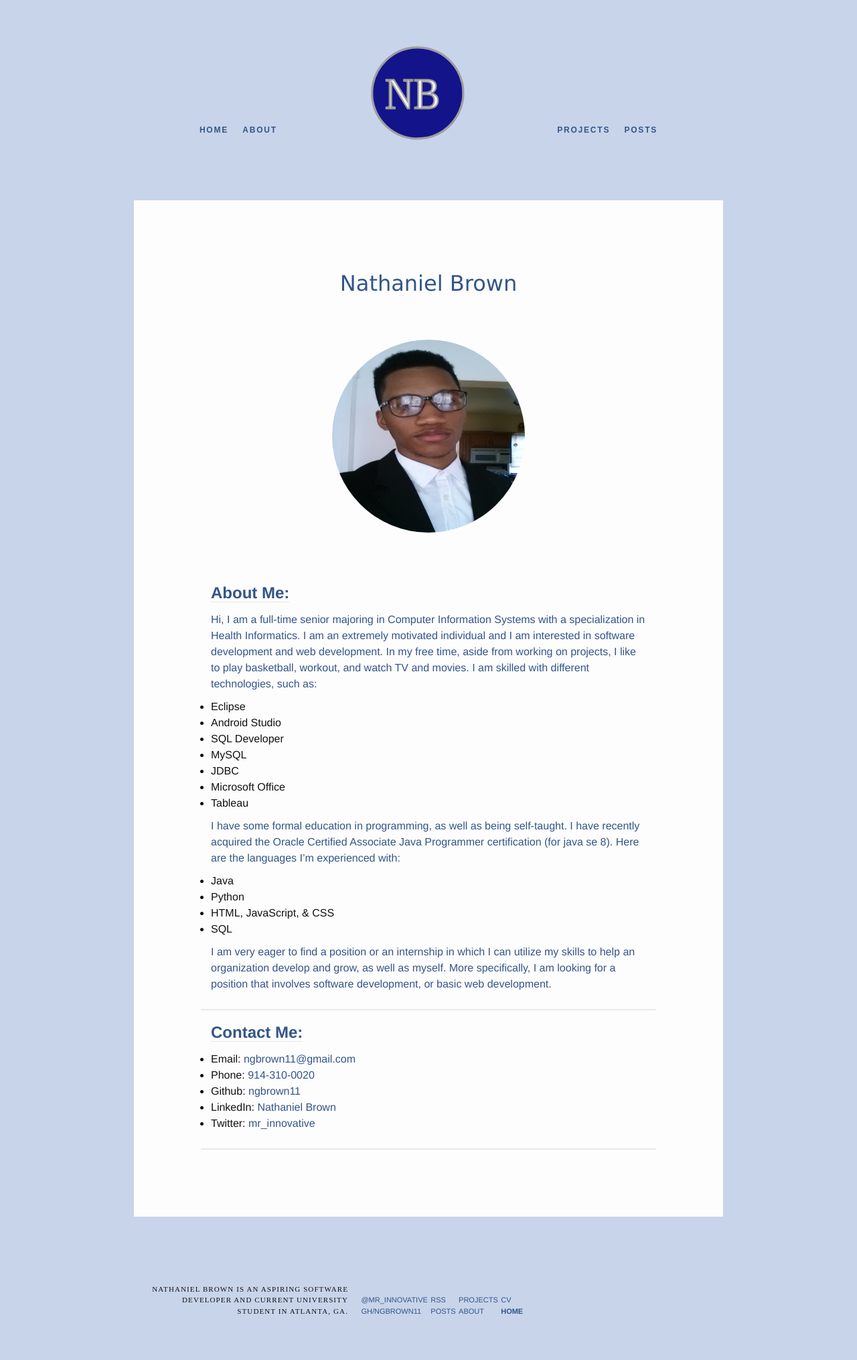
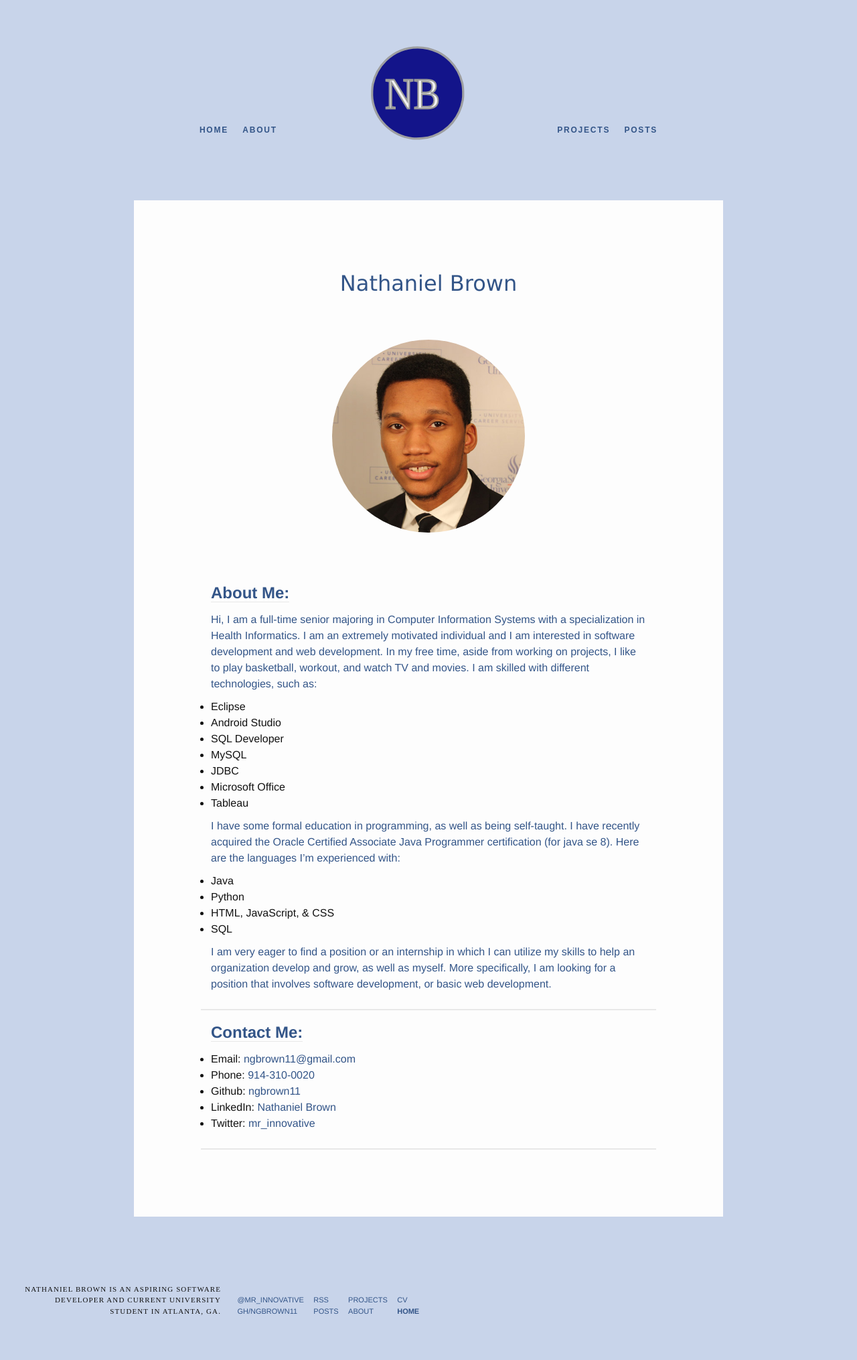
Before and after one commit to ngbrown11/ngbrown11.github.io, a Jekyll site: the page built from permalinks/about.md, in a window 1280 px wide. Shown: the whole page at 67% size. Built offline with Jekyll 4.4.1, drawn with Linux system fonts in a browser that asks for light colours.

Commit message:
Edit footer -palm, edit about page image

```diff
--- a/_includes/footer.html
+++ b/_includes/footer.html
@@ -1,6 +1,6 @@
 <footer class="site-footer">
 
-  <div class="wrapper">
+  <div class="wrapper-foot">
 
     <!-- <div class="footer-col-wrapper">
       <div class="footer-col footer-col-1">
--- a/_layouts/about.html
+++ b/_layouts/about.html
@@ -5,7 +5,7 @@
 
     <strong><h1 style="font-family:Verdana, sans-serif">Nathaniel Brown</h1></strong>
 
-    <img src="/assets/img/clean-glasses.jpg" alt="Blazer &amp; Shirt w/ Glasses, No Tie">
+    <img src="/assets/img/UCS_photo.jpg" alt="Black Suit &amp; Tie Close-Up">
 
 </div>
 
--- a/assets/main.scss
+++ b/assets/main.scss
@@ -160,23 +160,28 @@
         display: inline;
     }
     @include media-query($on-palm) {
+        margin-top: $spacing-small * 2;
+        display: block;
         vertical-align: middle;
     }
 }
 .socials {
-    visibility: visible;
 
     @include media-query($on-palm) {
-        visibility: hidden;
+        display: none;
     }
 }
 footer ul {
     list-style: none;
     display: inline-block;
     font-size: 11px;
+    padding: 5px;
 
     @include media-query($on-laptop) {
         font-size: 12px;
+    }
+    @include media-query($on-palm) {
+        margin-right: $spacing-small;
     }
 }
 footer li {
@@ -295,7 +300,7 @@
 	min-height: 120px;
 
     > li {
-        list-style-position: inside;
+        list-style: none;
         margin-bottom: $spacing-small * 3;
     }
 }
@@ -397,6 +402,25 @@
 .page-content {
 	background-color: $background-color;
 }
+.wrapper-foot {
+    margin-right: auto;
+    margin-left: auto;
+    padding-right: $spacing;
+    padding-left: $spacing;
+    vertical-align: middle;
+    @extend %clearfix;
+
+    @include media-query($on-laptop) {
+        padding-right: $spacing / 2;
+        padding-left: $spacing / 2;
+        vertical-align: middle;
+    }
+    @include media-query($on-palm) {
+        padding-right: $spacing-med / 2;
+        padding-left: $spacing-med / 2;
+        vertical-align: middle;
+    }
+}
 .wrapper {
     max-width: -webkit-calc(#{$content-width} - (#{$spacing} * 2));
     max-width:         calc(#{$content-width} - (#{$spacing} * 2));
--- /dev/null
+++ b/assets/rss2.scss
@@ -0,0 +1,83 @@
+/* begin styles for RSS Feed */
+
+.rss-box {
+	 margin: 1em;
+	 width: 250px;
+	 background-color: #9CBDDE;
+	 border: 1px solid ##5F74CC;
+
+}
+.rss-items {
+	margin-top:0px;
+	padding:0.5em; 0.5em;
+	margin-left:0px;
+	color:##0099ff;
+}
+p.rss-title {padding:0.5em;}
+.rss-title {
+	text-decoration: none;
+	font-family: verdana, sans-serif;
+	font-size: 100%;
+	background-color:#3984BD;
+	color:#ffffff;
+	font-weight:bold;
+	margin: 0px;
+	padding:0em;
+	text-align: left;
+}
+
+.rss-item  {
+  font-family: verdana, arial, sans-serif;
+  font-size: 0.75em;
+  font-weight : normal;
+  list-style:none;
+  padding-bottom:1em;
+}
+
+.rss-item a {
+	color:blue;
+	font-size: 75%;
+	font-weight:bold;
+	font-family:arial, sans-serif;
+	}
+
+.rss-item a:visited {
+	color:#330066;
+}
+
+.rss-date {
+	font-size: 85%;
+	font-weight : normal;
+	color: #111;
+	}
+/* buttons modeled from http://www.wellstyled.com/css-inline-buttons.html */
+
+.pod-play {
+   _width:12em;
+   margin: 0 0.2em; padding: 0.1em 0; _padding:0;
+
+   white-space:nowrap;
+   text-decoration: none;
+   vertical-align:middle;
+   background: #fb6;
+   color: black;
+   }
+.pod-play em {
+   _width:1em; _cursor:hand;
+   font-style: normal;
+   margin:0; padding: 0.1em 0.5em;
+   background: white;
+   color: #222;
+   }
+.pod-play span {
+   _width:1em; _cursor:hand;
+   margin:0; padding: 0.1em 0.5em 0.1em 0.3em;
+   }
+.pod-play:hover {
+   background: #666;
+   color: white;
+   }
+.pod-play:hover em {
+   background: black;
+   color: white
+   }
```
